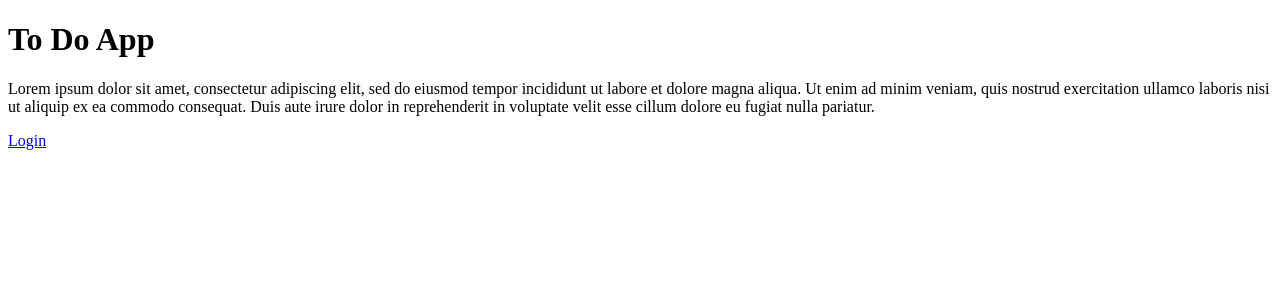
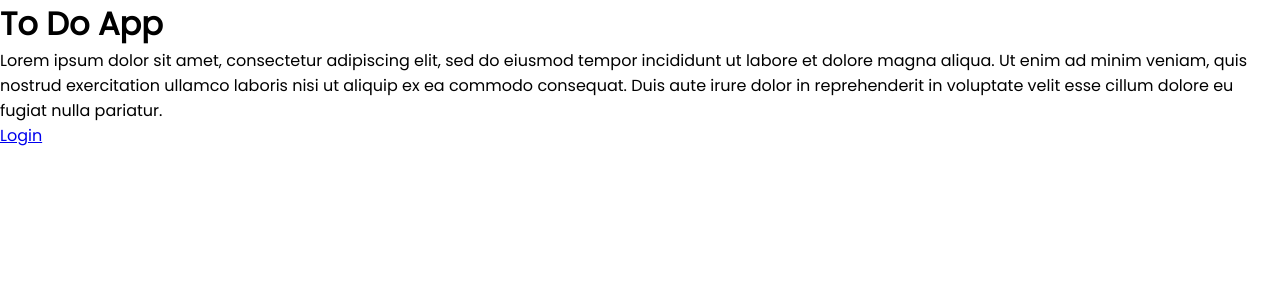
Before and after one commit to sveltie/Listku-App, a React (Create React App) app: page / in a window 1280 px wide. Shown: the top 300 px of the page. Built offline with nearby package versions, Linux system fonts and the light colour scheme.

Commit message:
Add universal selector *

```diff
--- a/src/index.css
+++ b/src/index.css
@@ -1,13 +1,8 @@
-.loading {
-    width: 6rem;
-    height: 6rem;
-    border: 5px solid var(--grey-400);
-    border-radius: 50%;
-    border-top-color: var(--primary-500);
-    animation: spinner 0.6s linear infinite;
-    margin: 0 auto;
+@import url('https://fonts.googleapis.com/css2?family=Poppins:wght@400&display=swap');
+
+* {
+    box-sizing: border-box;
+    margin: 0;
+    padding: 0;
+    font-family: "Poppins", sans-serif;
 }
-
-.loading {
-    margin: 0 auto;
-}
```
